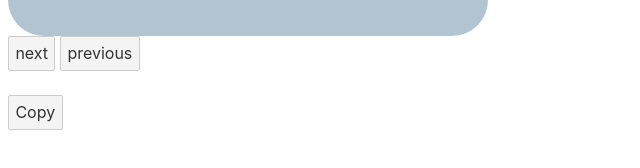
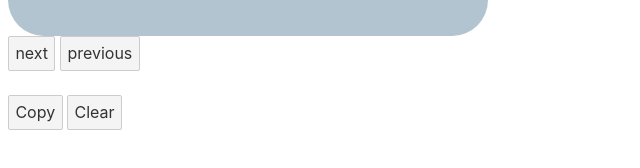
Before and after one commit to haruyama480/hr-quoridor-viewer, a Svelte app: page / in a window 1280 px wide. Shown: the part 452-620 px from the top of the page, without its empty margins (0-640 px from the left). Built offline with nearby package versions, Linux system fonts and the light colour scheme.

Commit message:
clear button

```diff
--- a/src/sample/RecordBoard.svelte
+++ b/src/sample/RecordBoard.svelte
@@ -37,7 +37,9 @@
       game = game;
     }
   }
-
+  function clear() {
+    game = new Game2p(grid_size);
+  }
   $: grid_size = game.grid_size;
   $: current_player_id = game.current_player;
   $: board = game.board;
@@ -53,6 +55,7 @@
 <Clipboard text={game.dumpHistory()} let:copy>
   <button on:click={copy}>Copy</button>
 </Clipboard>
+<button on:click={clear}>Clear</button>
 
 <style>
   div {
```
